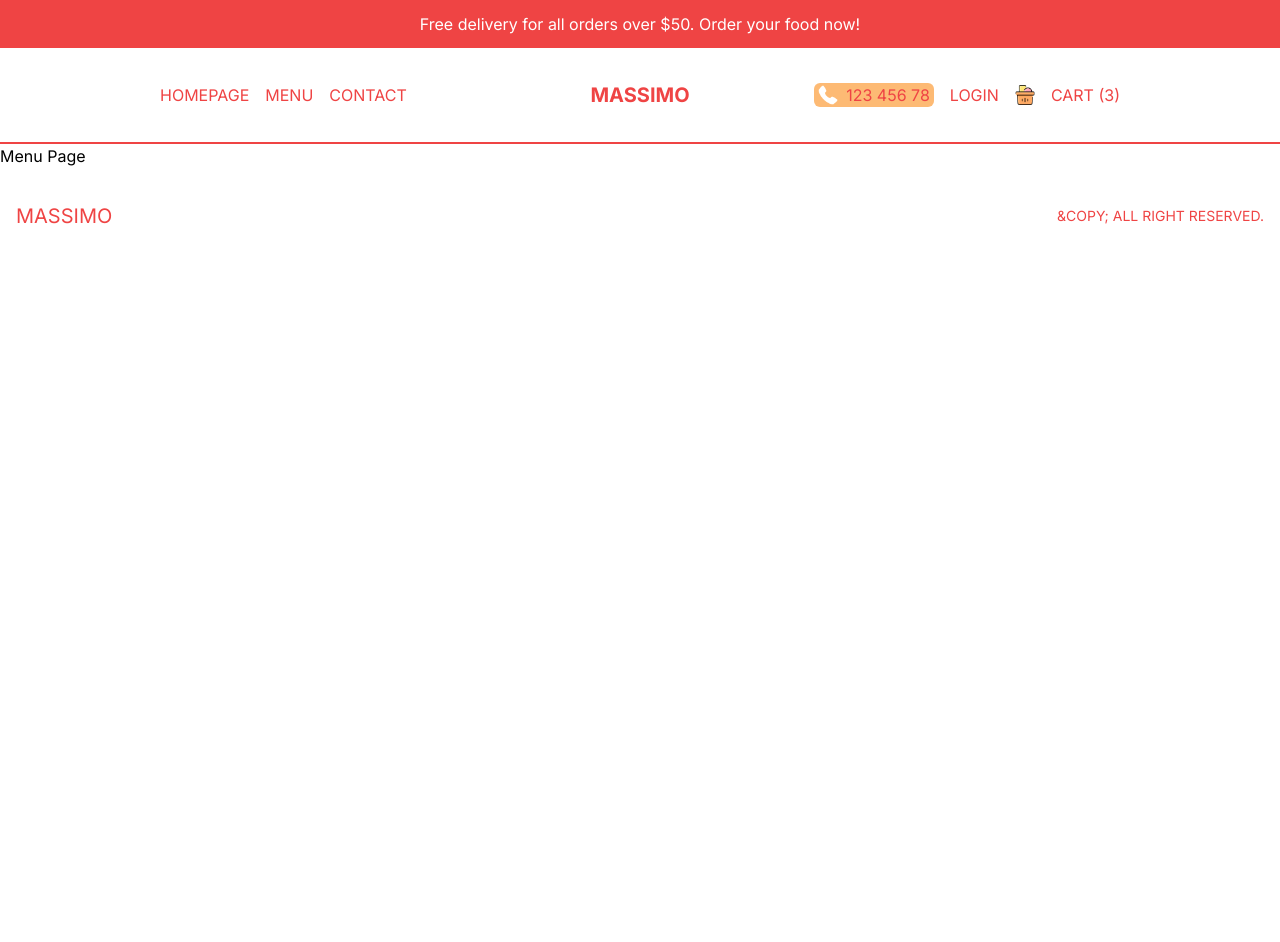
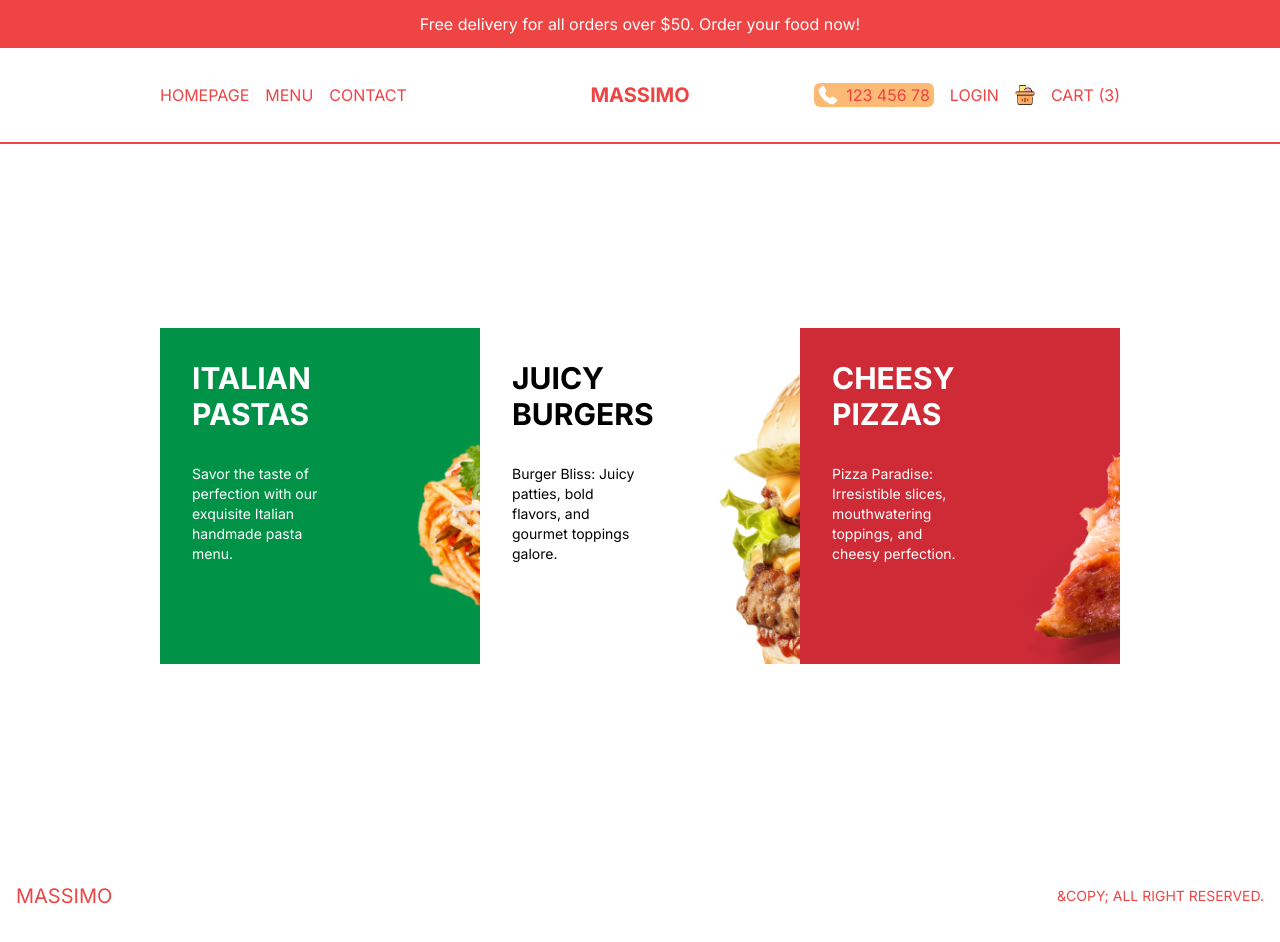
Before and after one commit to Mishrashubham10/next-food-delivery-app, a Next.js app: page /menu in a window 1280 px wide. Before the commit the page ends 800 px from the top, so only its background shows below. Built offline with nearby package versions, Linux system fonts and the light colour scheme.

Commit message:
Creates menu page

```diff
--- a/src/app/menu/page.tsx
+++ b/src/app/menu/page.tsx
@@ -1,11 +1,25 @@
-import React from 'react';
+import { menu } from '@/data';
+import Link from 'next/link';
 
 const MenuPage = () => {
-    return (
-        <div>
-            <h1>Menu Page</h1>
-        </div>
-    );
+  return (
+    <div className="p-4 lg:px-20 xl:px-40 h-[calc(100vh-6rem)] md:h-[calc(100vh - 6rem)] flex flex-col md:flex-row items-center">
+      {menu.map((category) => (
+        <Link
+          key={category.id}
+          href={`/menu/${category.slug}`}
+          className="w-full h-1/3 bg-cover p-8 md:h-1/2"
+          style={{ backgroundImage: `url(${category.img})` }}
+        >
+          <div className={`text-${category.color} w-1/2`}>
+            <h1 className="uppercase font-bold text-3xl">{category.title}</h1>
+            <p className="text-sm my-8">{category.desc}</p>
+            <button className={`hidden 2xl:block bg-${category.color} text-${category.color === "black" ? "white" : "red-500"} py-3 px-4 rounded-md`}>Explore</button>
+          </div>
+        </Link>
+      ))}
+    </div>
+  );
 };
 
 export default MenuPage;
```
